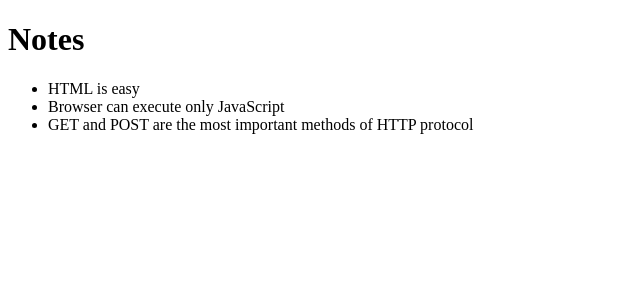
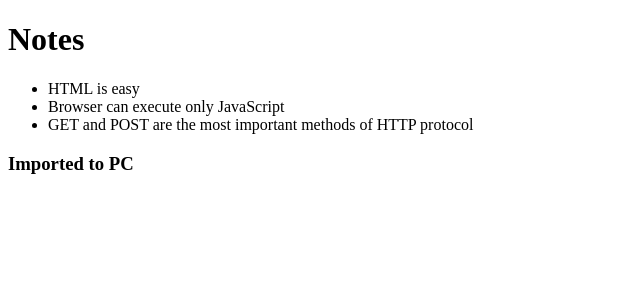
Before and after one commit to Batfleck001/Dance_2, a React (Vite) app in the folder practice/: page / in a window 1280 px wide. Shown: the top 300 px of the page, without its empty margins (0-640 px from the left). Built offline with nearby package versions, Linux system fonts and the light colour scheme.

Commit message:
Imported to pc

```diff
--- a/practice/src/App.jsx
+++ b/practice/src/App.jsx
@@ -11,6 +11,7 @@ const App = ({notes}) =>{
           return <Note note={val} key={val.id}/>
         })}
       </ul>
+      <h3>Imported to PC</h3>
     </div>
   )
 }
```
